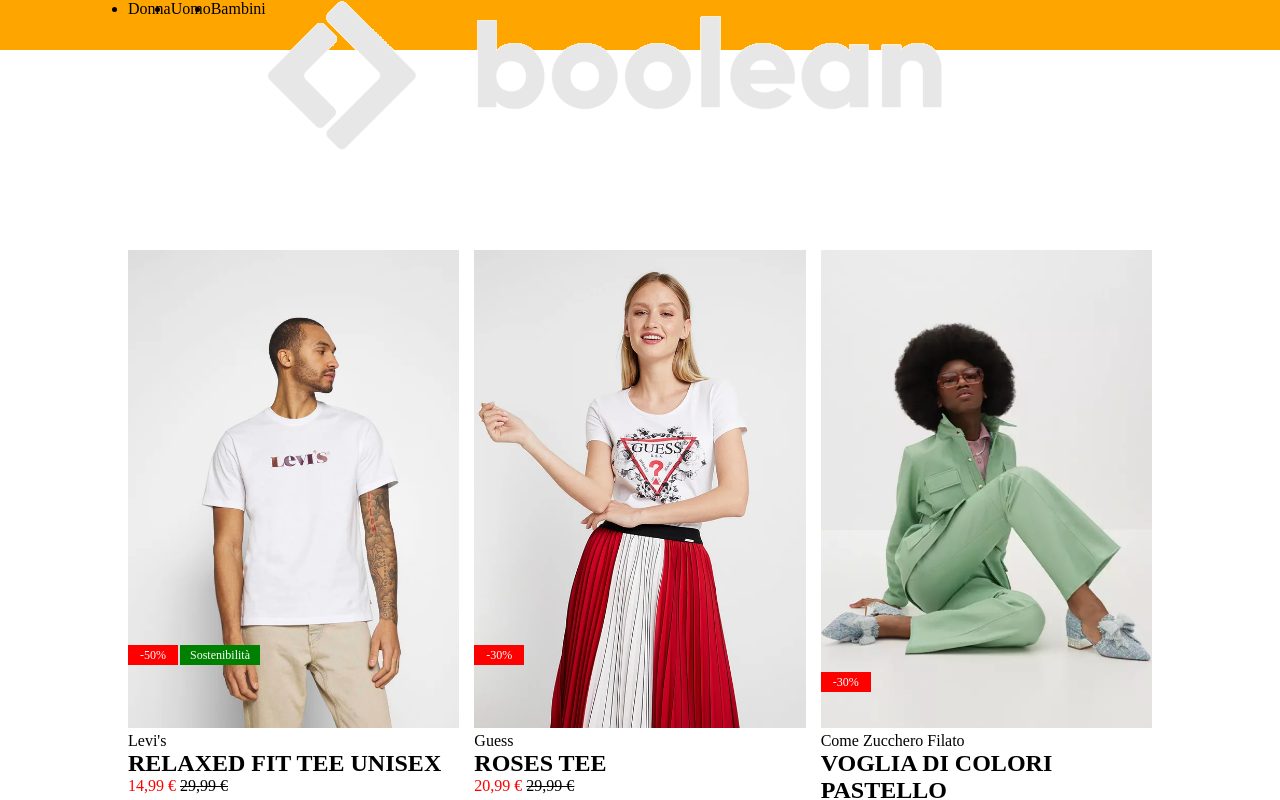
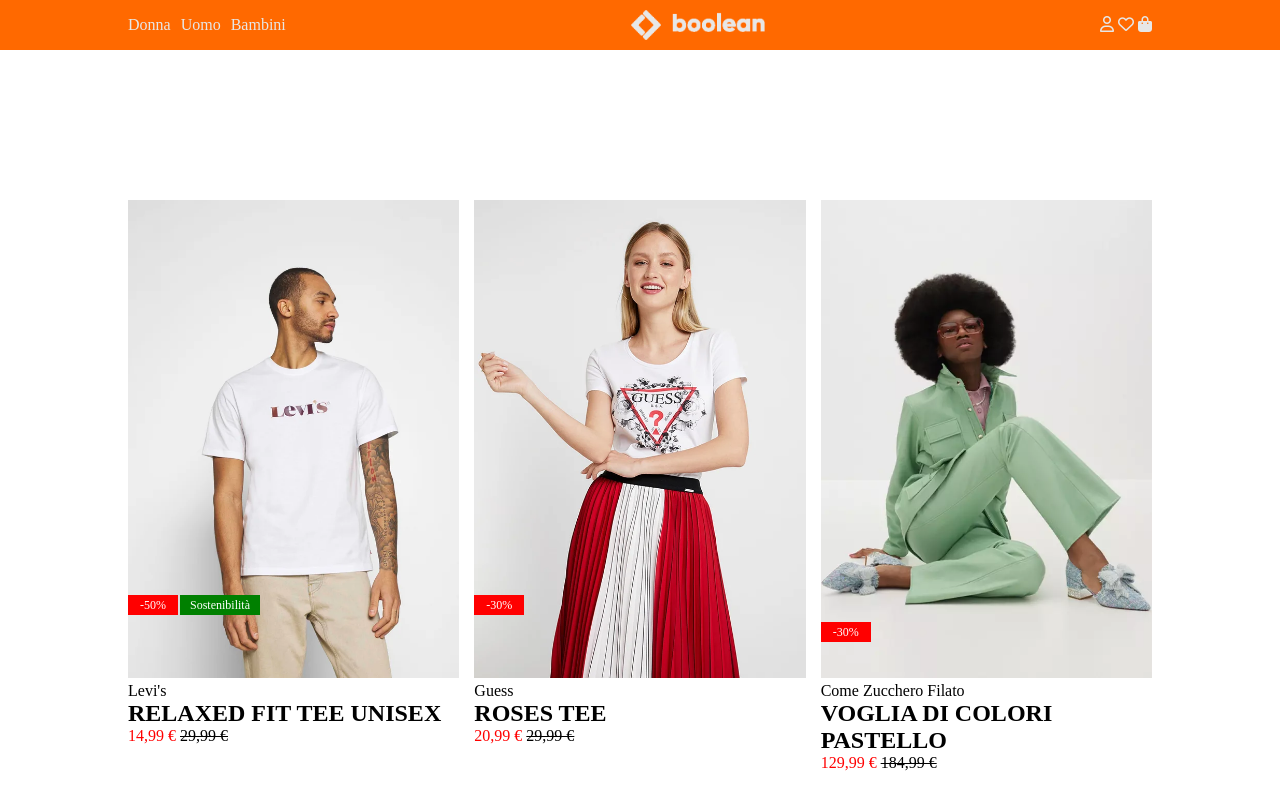
Before and after one commit to OttavioPaolini/html-css-boolando, a plain HTML site: page index.html in a window 1280 px wide. Shown: the top 800 px of the page. Drawn offline with Linux system fonts and the light colour scheme.

Commit message:
terminata barra di navigazione

```diff
--- a/css/style.css
+++ b/css/style.css
@@ -12,7 +12,15 @@ a{
     text-decoration: none;
     color: white;
 }
+nav{
+    z-index: 999;
+    width: 100%;
+    position: fixed;
+}
 /* COMMON */
+.padding-t{
+    padding-top: 200px;
+}
 .row{
     margin-bottom: 50px;
 }
@@ -43,15 +51,16 @@ a{
 #test{
     left: 0;
 }
+ul{
+    list-style-type: none;
+    padding: 1em 0;
+}
 /* UTILITY */
 .display-flex{
     display: flex;
 }
 .justify-content{
     justify-content: space-between;
-}
-.mt{
-    margin-top: 200px;
 }
 .red-font{
     color: red;
@@ -64,13 +73,21 @@ a{
 .font-lt{
     text-decoration: line-through;
 }
+.icon{
+    padding: 1em 0;
+}
 /* NAVIGATOR BANNER */
 nav{
-    background-color:  orange;
+    color: #E7E7E6;
+    background-color:  #FF6900;
     height: 50px;
 }
-img #{
+.logo{
+    margin-top: 10px;
     height: 30px;
+}
+.display-flex li{
+    padding-right: 10px;
 }
 /* MAIN-SHOP */
 .col{
--- a/index.html
+++ b/index.html
@@ -14,13 +14,18 @@
 
     <header>
         <nav>
-            <div class="container display-flex">
+            <div class="container display-flex justify-content">
                 <ul class="display-flex">
                     <li>Donna</li>
                     <li>Uomo</li>
                     <li>Bambini</li>
                 </ul>
-                <img id="Logo" src="img/boolean-logo.png" alt="Boolean logo">
+                <img class="logo" src="img/boolean-logo.png" alt="Boolean logo">
+                <div class="icon">
+                    <i class="fa-regular fa-user"></i>
+                    <i class="fa-regular fa-heart"></i>
+                    <i class="fa-solid fa-bag-shopping"></i>
+                </div>
 
             </div>
         </nav>
@@ -29,8 +34,8 @@
 <!-- /header-nav -->
 
 <!-- main-shop -->
-    <main>
-        <section class="container mt">
+    <main class="padding-t">
+        <section class="container">
             <div class="row display-flex justify-content">
                 <div class="col">
                     <div class="card">
```
